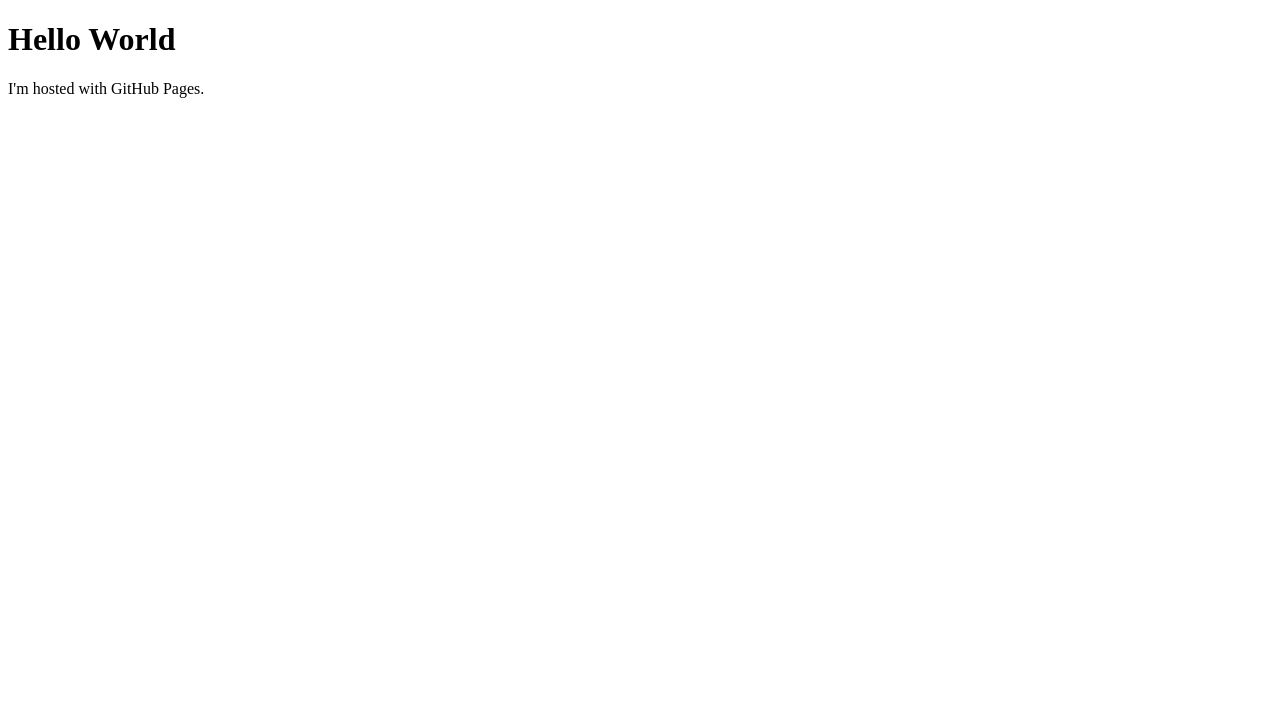
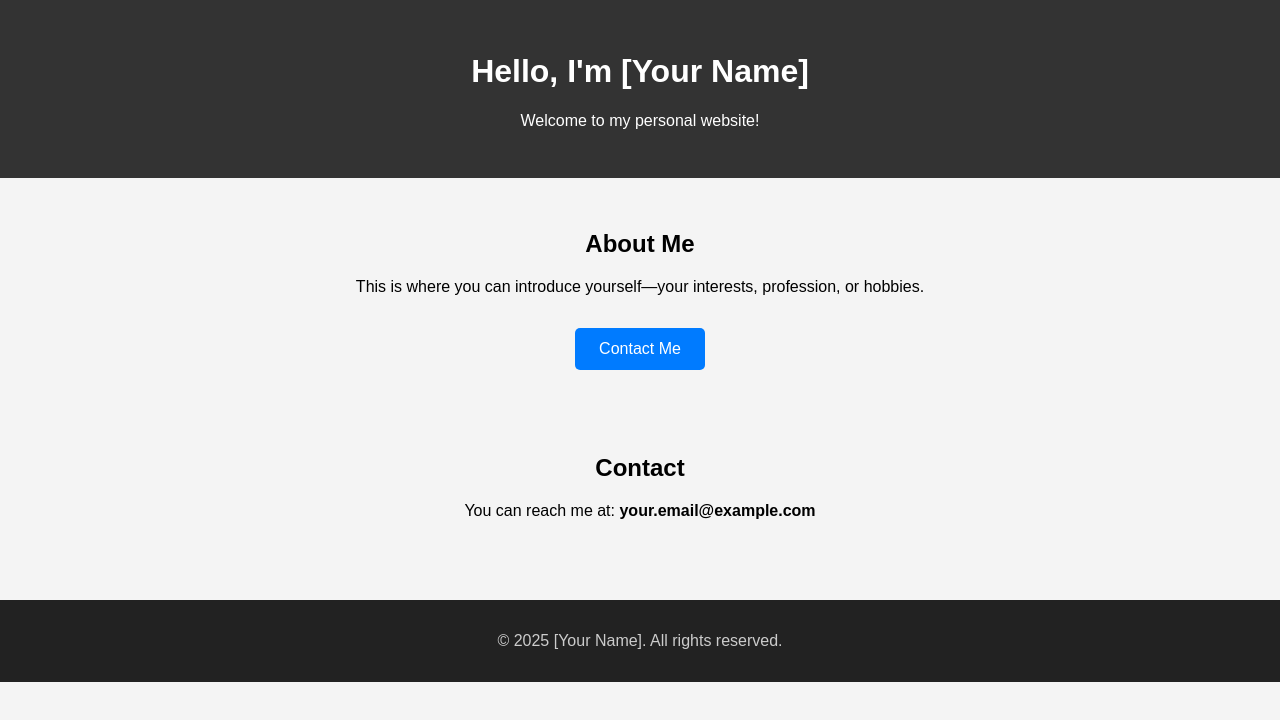
Before and after one commit to Argxss/Argxss.github.io, a plain HTML site: page Untitled-1.html in a window 1280 px wide. Drawn offline with Linux system fonts and the light colour scheme.

Commit message:
Update Untitled-1.html

```diff
--- a/Untitled-1.html
+++ b/Untitled-1.html
@@ -1,7 +1,64 @@
 <!DOCTYPE html>
-<html>
+<html lang="en">
+<head>
+  <meta charset="UTF-8" />
+  <meta name="viewport" content="width=device-width, initial-scale=1.0" />
+  <title>Welcome to My Site</title>
+  <style>
+    body {
+      font-family: Arial, sans-serif;
+      background: #f4f4f4;
+      margin: 0;
+      padding: 0;
+      text-align: center;
+    }
+    header {
+      background: #333;
+      color: #fff;
+      padding: 2rem;
+    }
+    section {
+      padding: 2rem;
+    }
+    a.button {
+      display: inline-block;
+      padding: 0.75rem 1.5rem;
+      background: #007BFF;
+      color: white;
+      border-radius: 5px;
+      text-decoration: none;
+      margin-top: 1rem;
+    }
+    a.button:hover {
+      background: #0056b3;
+    }
+    footer {
+      background: #222;
+      color: #ccc;
+      padding: 1rem;
+      margin-top: 2rem;
+    }
+  </style>
+</head>
 <body>
-<h1>Hello World</h1>
-<p>I'm hosted with GitHub Pages.</p>
+  <header>
+    <h1>Hello, I'm [Your Name]</h1>
+    <p>Welcome to my personal website!</p>
+  </header>
+
+  <section>
+    <h2>About Me</h2>
+    <p>This is where you can introduce yourself—your interests, profession, or hobbies.</p>
+    <a class="button" href="#contact">Contact Me</a>
+  </section>
+
+  <section id="contact">
+    <h2>Contact</h2>
+    <p>You can reach me at: <strong>your.email@example.com</strong></p>
+  </section>
+
+  <footer>
+    <p>&copy; 2025 [Your Name]. All rights reserved.</p>
+  </footer>
 </body>
 </html>
```
